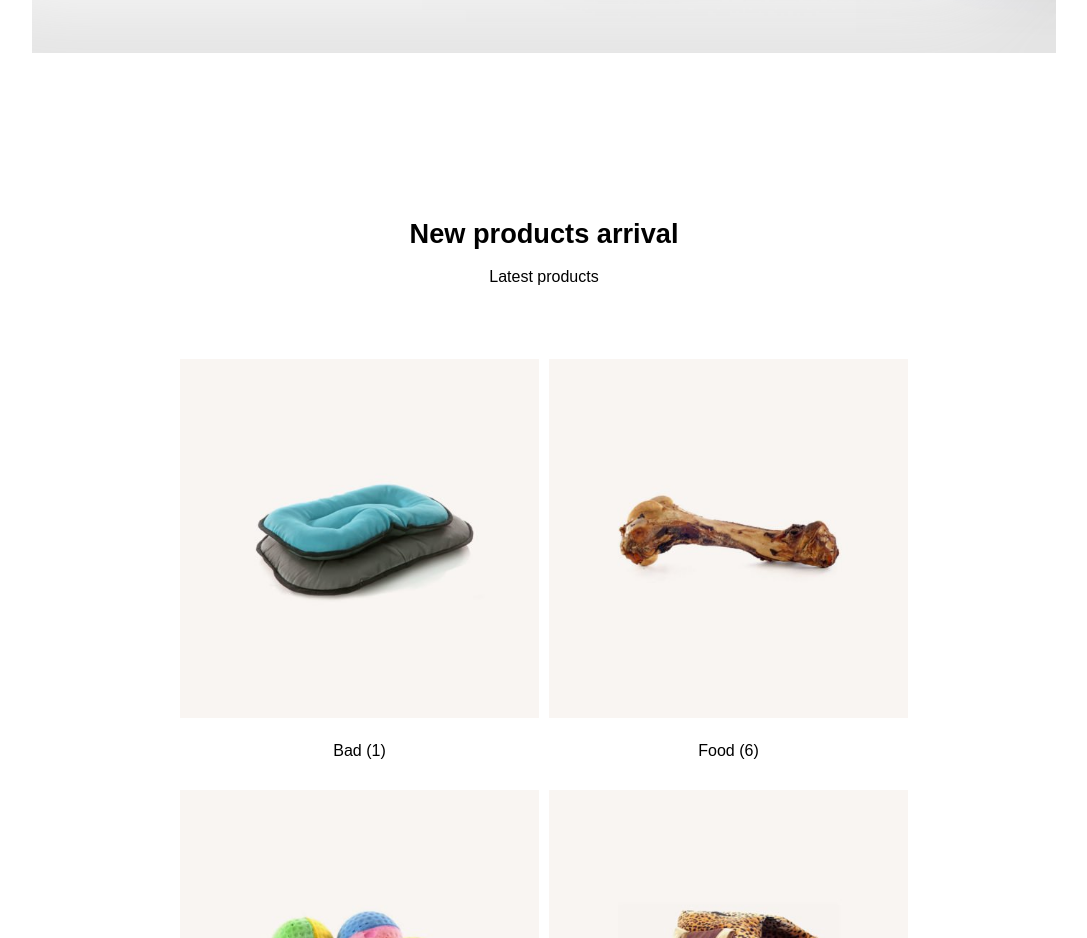
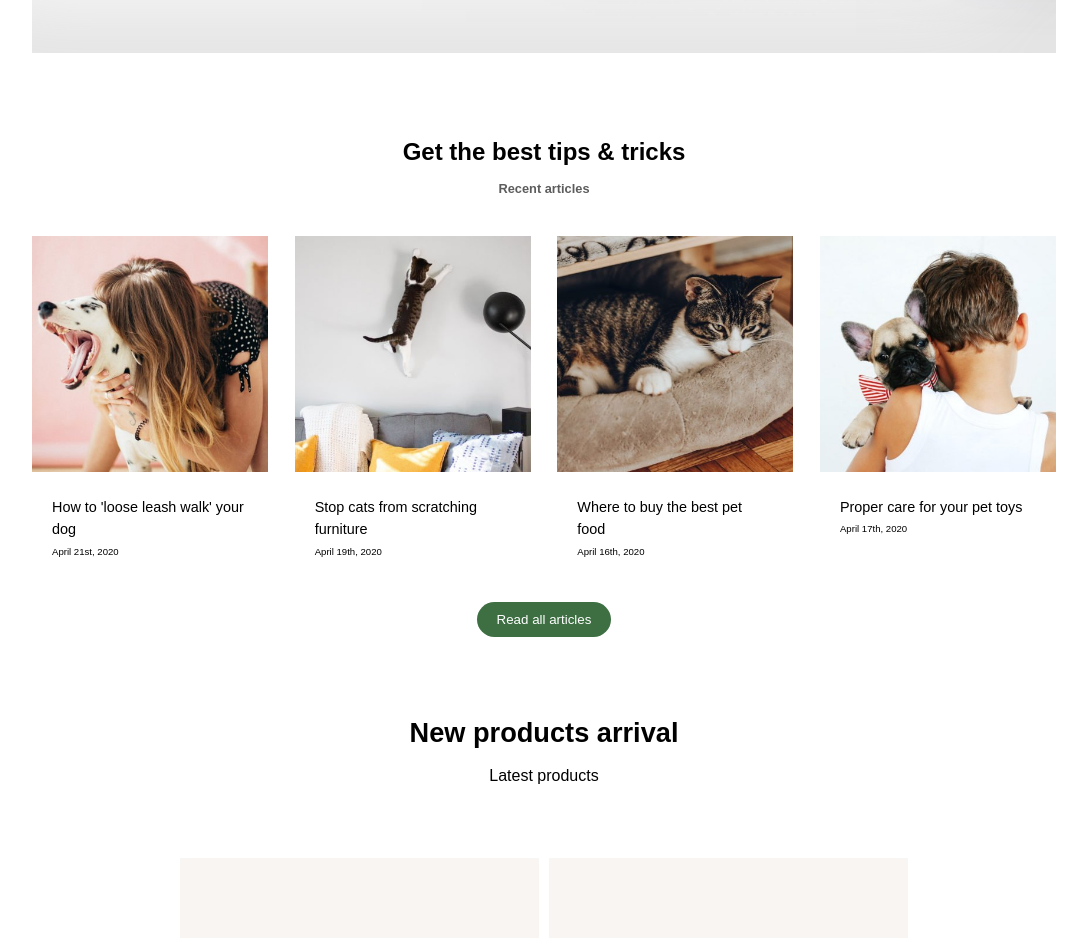
Before and after one commit to Broadcodes/proj-html-vuejs, a Vue app: page / in a window 1280 px wide. Shown: the part 3800-4738 px from the top of the page, without its empty margins (96-1183 px from the left). Built offline with nearby package versions, Linux system fonts and the light colour scheme.

Commit message:
MAIN: Creazione area Articoli Blog

```diff
--- a/src/components/ArticlesBlogArea.vue
+++ b/src/components/ArticlesBlogArea.vue
@@ -1,15 +1,99 @@
 <template>
-  <div>
-
+  <div class="contenitor">
+    <div class="text">
+      <h2>Get the best tips & tricks</h2>
+      <h4>Recent articles</h4>
+    </div>
+    <div class="cards">
+      <div class="card">
+        <img src="../assets/images/blog-1-400x400.jpg" alt="blog-1">
+        <div class="textCard">
+          <h3>How to 'loose leash walk' your dog</h3>
+          <h4>April 21st, 2020</h4>
+        </div>
+      </div>
+      <div class="card">
+        <img src="../assets/images/blog-2-400x400.jpg" alt="blog-2">
+        <div class="textCard">
+          <h3>Stop cats from scratching furniture</h3>
+          <h4>April 19th, 2020</h4>
+        </div>
+      </div>
+      <div class="card">
+        <img src="../assets/images/blog-3-400x400.jpg" alt="blog-3">
+        <div class="textCard">
+          <h3>Where to buy the best pet food</h3>
+          <h4>April 16th, 2020</h4>
+        </div>
+      </div>
+      <div class="card">
+        <img src="../assets/images/blog-4-400x400.jpg" alt="blog-4">
+        <div class="textCard">
+          <h3>Proper care for your pet toys</h3>
+          <h4>April 17th, 2020</h4>
+        </div>
+      </div>
+    </div>
+    <input type="button" value="Read all articles">
   </div>
 </template>
 
 <script>
 export default {
-name: 'ArticlesBlogArea'
+  name: 'ArticlesBlogArea'
 }
 </script>
 
 <style lang="scss" scoped>
+.contenitor {
+  margin: 0px 10%;
+  text-align: center;
 
+  .text {
+    h4 {
+      font-size: 0.8rem;
+      color: rgb(93, 93, 93);
+      padding: 15px 0 40px;
+    }
+  }
+
+  .cards {
+    display: flex;
+    justify-content: space-between;
+
+    .card {
+      width: calc(100% / 4 - 20px);
+
+      img {
+        width: 100%;
+      }
+
+      .textCard{
+        padding: 20px;
+        text-align: left;
+
+        h3{
+          font-size: 0.9rem;
+          line-height: 1.4rem;
+          font-weight: 300;
+        }
+
+        h4{
+          font-size: 0.6rem;
+          padding: 5px 0;
+          font-weight: 300;
+        }
+      }
+    }
+  }
+
+  input {
+    margin-top: 20px;
+    padding: 10px 20px;
+    border: none;
+    border-radius: 25px;
+    color: #fff;
+    background-color: #3d6f42;
+  }
+}
 </style>
```
